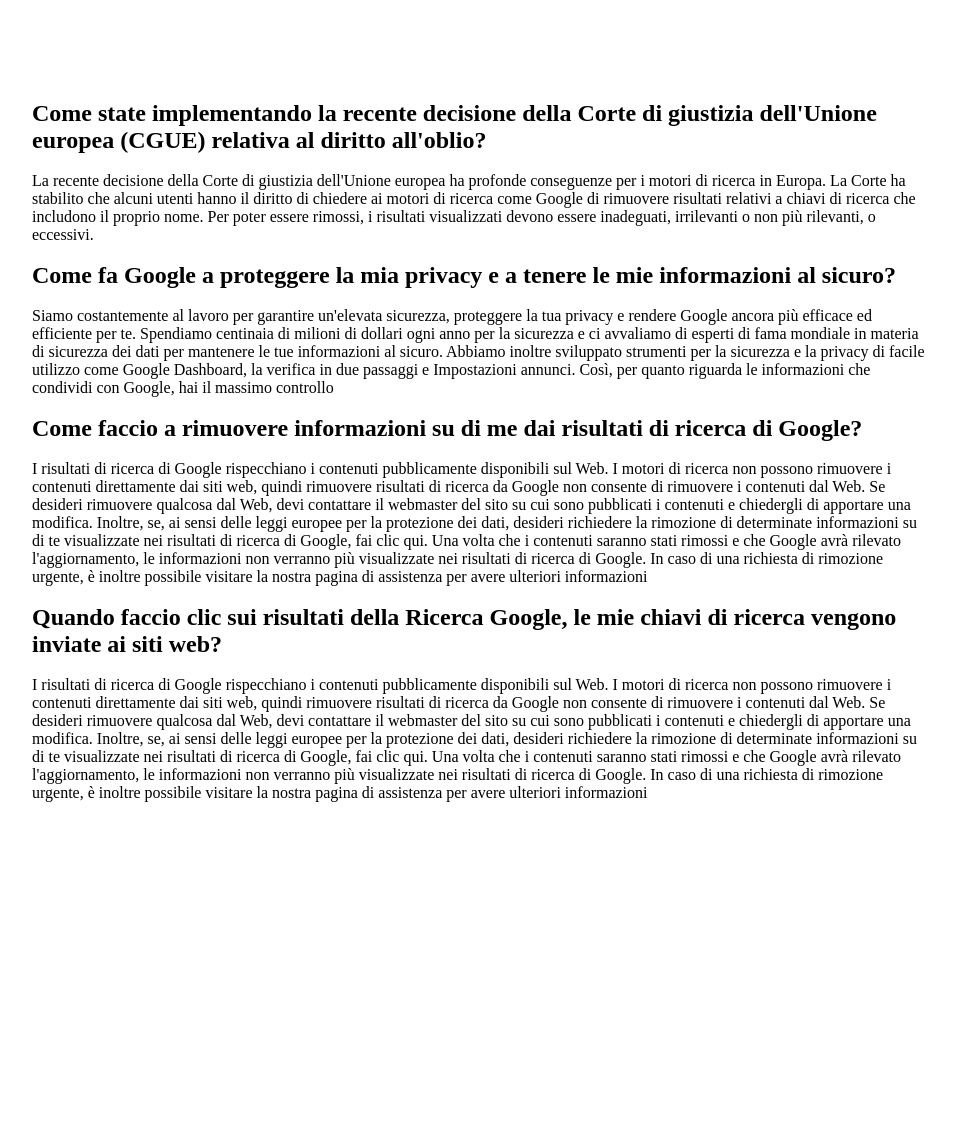
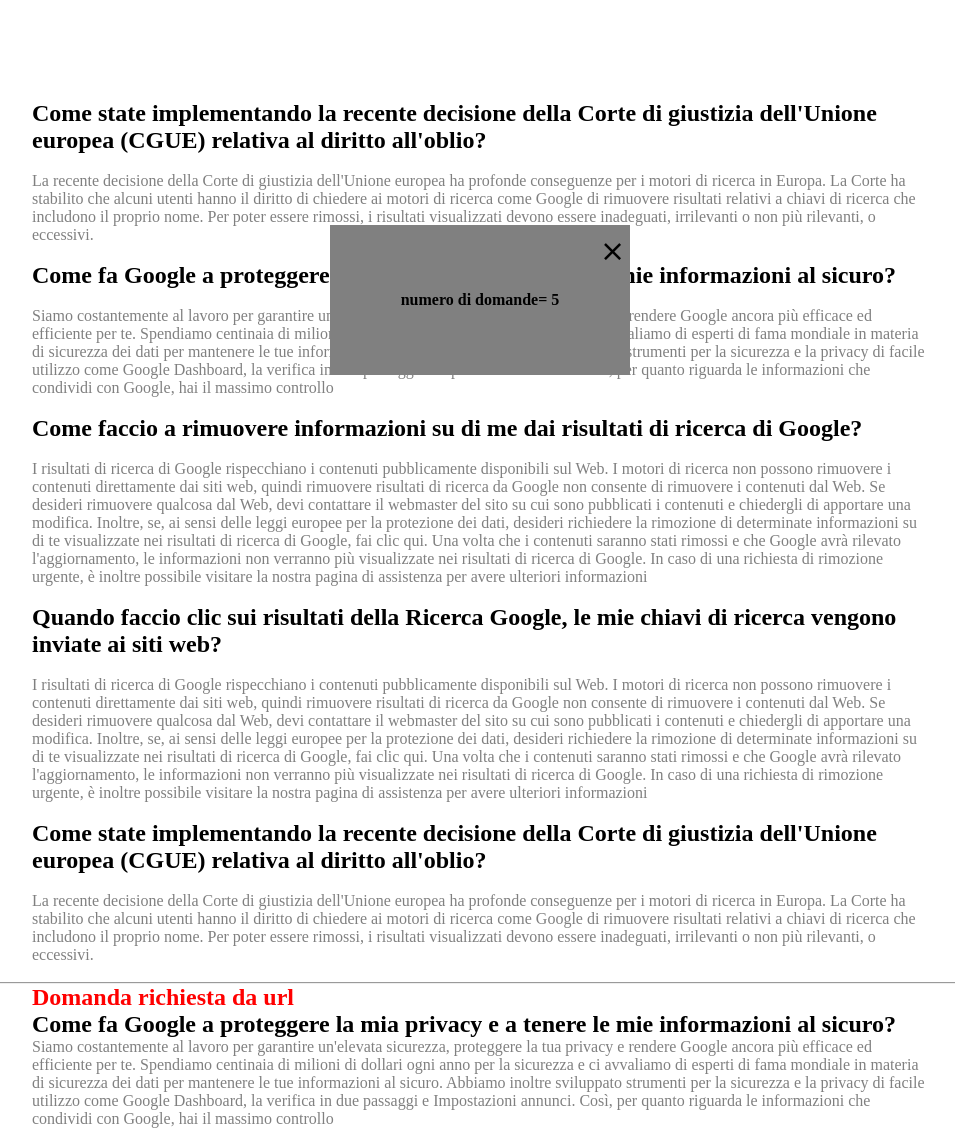
Before and after one commit to simonesasso/php-google-faq, a PHP site: page /?domanda=1 in a window 1280 px wide. Shown: the part 100-1228 px from the top of the page, without its empty margins (160-1115 px from the left). Before the commit the page ends 902 px from the top, so only its background shows below. Run offline with PHP 8.4, Linux system fonts and the light colour scheme.

Commit message:
faqgoogle

```diff
--- /dev/null
+++ b/data.php
@@ -0,0 +1,50 @@
+<?php
+$domande = [
+  [
+    "domanda" => "<h2>Come state implementando la recente decisione della Corte di giustizia dell'Unione europea (CGUE) relativa al diritto all'oblio?</h2>",
+    "risposta" => "<p>La recente decisione della Corte di giustizia dell'Unione europea ha profonde conseguenze per i motori di ricerca in Europa.
+    La Corte ha stabilito che alcuni utenti hanno il diritto di chiedere ai motori di ricerca come Google di
+    rimuovere risultati relativi a chiavi di ricerca che includono il proprio nome. Per poter essere rimossi,
+    i risultati visualizzati devono essere inadeguati, irrilevanti o non più rilevanti, o eccessivi.</p>"
+  ],
+  [
+    "domanda" => "<h2>Come fa Google a proteggere la mia privacy e a tenere le mie informazioni al sicuro?</h2>",
+    "risposta" => "<p>Siamo costantemente al lavoro per garantire un'elevata sicurezza, proteggere la tua privacy e rendere
+    Google ancora più efficace ed efficiente per te. Spendiamo centinaia di milioni di dollari ogni anno per la sicurezza e
+     ci avvaliamo di esperti di fama mondiale in materia di sicurezza dei dati per mantenere le tue informazioni al sicuro.
+     Abbiamo inoltre sviluppato strumenti per la sicurezza e la privacy di facile utilizzo come Google Dashboard, la verifica
+     in due passaggi e Impostazioni annunci. Così, per quanto riguarda le informazioni che condividi con Google, hai il massimo controllo</p>"
+  ],
+  [
+    "domanda" => "<h2>Come faccio a rimuovere informazioni su di me dai risultati di ricerca di Google?</h2>",
+    "risposta" => "<p>I risultati di ricerca di Google rispecchiano i contenuti pubblicamente disponibili sul Web.
+    I motori di ricerca non possono rimuovere i contenuti direttamente dai siti web, quindi rimuovere risultati di
+    ricerca da Google non consente di rimuovere i contenuti dal Web. Se desideri rimuovere qualcosa dal Web, devi
+    contattare il webmaster del sito su cui sono pubblicati i contenuti e chiedergli di apportare una modifica. Inoltre,
+    se, ai sensi delle leggi europee per la protezione dei dati, desideri richiedere la rimozione di determinate informazioni
+    su di te visualizzate nei risultati di ricerca di Google, fai clic qui. Una volta che i contenuti saranno stati rimossi e che
+    Google avrà rilevato l'aggiornamento, le informazioni non verranno più visualizzate nei risultati di ricerca di Google.
+    In caso di una richiesta di rimozione urgente, è inoltre possibile visitare la nostra pagina di assistenza per avere
+    ulteriori informazioni</p>"
+  ],
+  [
+    "domanda" => "<h2>Quando faccio clic sui risultati della Ricerca Google, le mie chiavi di ricerca vengono inviate ai siti web?</h2>",
+    "risposta" => "<p>I risultati di ricerca di Google rispecchiano i contenuti pubblicamente disponibili sul Web.
+    I motori di ricerca non possono rimuovere i contenuti direttamente dai siti web, quindi rimuovere risultati di
+    ricerca da Google non consente di rimuovere i contenuti dal Web. Se desideri rimuovere qualcosa dal Web, devi
+    contattare il webmaster del sito su cui sono pubblicati i contenuti e chiedergli di apportare una modifica. Inoltre,
+    se, ai sensi delle leggi europee per la protezione dei dati, desideri richiedere la rimozione di determinate informazioni
+    su di te visualizzate nei risultati di ricerca di Google, fai clic qui. Una volta che i contenuti saranno stati rimossi e che
+    Google avrà rilevato l'aggiornamento, le informazioni non verranno più visualizzate nei risultati di ricerca di Google.
+    In caso di una richiesta di rimozione urgente, è inoltre possibile visitare la nostra pagina di assistenza per avere
+    ulteriori informazioni</p>"
+  ],
+  [
+    "domanda" => "<h2>Come state implementando la recente decisione della Corte di giustizia dell'Unione europea (CGUE) relativa al diritto all'oblio?</h2>",
+    "risposta" => "<p>La recente decisione della Corte di giustizia dell'Unione europea ha profonde conseguenze per i motori di ricerca in Europa.
+    La Corte ha stabilito che alcuni utenti hanno il diritto di chiedere ai motori di ricerca come Google di
+    rimuovere risultati relativi a chiavi di ricerca che includono il proprio nome. Per poter essere rimossi,
+    i risultati visualizzati devono essere inadeguati, irrilevanti o non più rilevanti, o eccessivi.</p>"
+  ]
+];
+ ?>
--- a/index.php
+++ b/index.php
@@ -4,6 +4,7 @@
     <meta charset="utf-8">
     <title></title>
     <link rel="stylesheet" href="style.css">
+    <?php require 'data.php'; ?>
   </head>
   <body>
     <nav>
@@ -19,58 +20,42 @@
       </div>
     </nav>
 
-    </div>
+
     <div class="body-div">
      <?php
-      $domande = [
-        [
-          "domanda" => "<h2>Come state implementando la recente decisione della Corte di giustizia dell'Unione europea (CGUE) relativa al diritto all'oblio?</h2>",
-          "risposta" => "<p>La recente decisione della Corte di giustizia dell'Unione europea ha profonde conseguenze per i motori di ricerca in Europa.
-          La Corte ha stabilito che alcuni utenti hanno il diritto di chiedere ai motori di ricerca come Google di
-          rimuovere risultati relativi a chiavi di ricerca che includono il proprio nome. Per poter essere rimossi,
-          i risultati visualizzati devono essere inadeguati, irrilevanti o non più rilevanti, o eccessivi.</p>"
-        ],
-        [
-          "domanda" => "<h2>Come fa Google a proteggere la mia privacy e a tenere le mie informazioni al sicuro?</h2>",
-          "risposta" => "<p>Siamo costantemente al lavoro per garantire un'elevata sicurezza, proteggere la tua privacy e rendere
-          Google ancora più efficace ed efficiente per te. Spendiamo centinaia di milioni di dollari ogni anno per la sicurezza e
-           ci avvaliamo di esperti di fama mondiale in materia di sicurezza dei dati per mantenere le tue informazioni al sicuro.
-           Abbiamo inoltre sviluppato strumenti per la sicurezza e la privacy di facile utilizzo come Google Dashboard, la verifica
-           in due passaggi e Impostazioni annunci. Così, per quanto riguarda le informazioni che condividi con Google, hai il massimo controllo</p>"
-        ],
-        [
-          "domanda" => "<h2>Come faccio a rimuovere informazioni su di me dai risultati di ricerca di Google?</h2>",
-          "risposta" => "<p>I risultati di ricerca di Google rispecchiano i contenuti pubblicamente disponibili sul Web.
-          I motori di ricerca non possono rimuovere i contenuti direttamente dai siti web, quindi rimuovere risultati di
-          ricerca da Google non consente di rimuovere i contenuti dal Web. Se desideri rimuovere qualcosa dal Web, devi
-          contattare il webmaster del sito su cui sono pubblicati i contenuti e chiedergli di apportare una modifica. Inoltre,
-          se, ai sensi delle leggi europee per la protezione dei dati, desideri richiedere la rimozione di determinate informazioni
-          su di te visualizzate nei risultati di ricerca di Google, fai clic qui. Una volta che i contenuti saranno stati rimossi e che
-          Google avrà rilevato l'aggiornamento, le informazioni non verranno più visualizzate nei risultati di ricerca di Google.
-          In caso di una richiesta di rimozione urgente, è inoltre possibile visitare la nostra pagina di assistenza per avere
-          ulteriori informazioni</p>"
-        ],
-        [
-          "domanda" => "<h2>Quando faccio clic sui risultati della Ricerca Google, le mie chiavi di ricerca vengono inviate ai siti web?</h2>",
-          "risposta" => "<p>I risultati di ricerca di Google rispecchiano i contenuti pubblicamente disponibili sul Web.
-          I motori di ricerca non possono rimuovere i contenuti direttamente dai siti web, quindi rimuovere risultati di
-          ricerca da Google non consente di rimuovere i contenuti dal Web. Se desideri rimuovere qualcosa dal Web, devi
-          contattare il webmaster del sito su cui sono pubblicati i contenuti e chiedergli di apportare una modifica. Inoltre,
-          se, ai sensi delle leggi europee per la protezione dei dati, desideri richiedere la rimozione di determinate informazioni
-          su di te visualizzate nei risultati di ricerca di Google, fai clic qui. Una volta che i contenuti saranno stati rimossi e che
-          Google avrà rilevato l'aggiornamento, le informazioni non verranno più visualizzate nei risultati di ricerca di Google.
-          In caso di una richiesta di rimozione urgente, è inoltre possibile visitare la nostra pagina di assistenza per avere
-          ulteriori informazioni</p>"
-        ]
-      ];
 
+      // ciclo che stampa domande e risposte presenti nellarray
        foreach ($domande as  $domanda) {
         echo $domanda["domanda"] . "<br>";
         echo $domanda["risposta"] . "<br>";
 
        }
+
+       // inserire nellurl domanda=n
+       $reqfaq = $_GET["domanda"];
+       // funzione che stampa la domanda richiesta tramite url
+       function stampafaq($numq,$array)
+       {
+
+         echo "<hr><h2 class='url-q'>Domanda richiesta da url</h2>";
+         echo $array[$numq]["domanda"];
+         echo $array[$numq]["risposta"];
+
+       }
+       stampafaq($reqfaq,$domande);
+
+
       ?>
     </div>
-
+    <?php
+    // funzione che stampa finestra col numero di domande
+    function numDomande($domande)
+    {
+      $num = count($domande);
+      echo "<div id='finestra-faq'>"."<span id='close'>"."&Cross;"."</span>"."<div class='n-domande'>"."<h4>numero di domande= " . $num . "</h4>"."</div>" . "</div>";
+    }
+    numDomande($domande);
+    ?>
+    <script src="main.js" charset="utf-8"></script>
   </body>
 </html>
--- /dev/null
+++ b/main.js
@@ -0,0 +1,5 @@
+document.getElementById("close").addEventListener("click", chiudi);
+
+function chiudi() {
+ document.getElementById("finestra-faq").classList.add("hide");
+}
--- a/style.css
+++ b/style.css
@@ -36,6 +36,38 @@ p, h2{
   width: 70%;
   margin: 0 auto;
 }
+p{
+  color: grey;
+}
 .faq{
   border-bottom: 2px solid dodgerblue;
 }
+#finestra-faq{
+  position: absolute;
+  left: 50%;
+  top: 50%;
+  background-color: grey;
+  width: 300px;
+  height: 150px;
+  transform: translate(-50%,-50%);
+}
+.n-domande{
+  width: 100%;
+  height: 100%;
+  display: flex;
+  justify-content: center;
+  align-items: center;
+}
+#close{
+  position: absolute;
+  left: 90%;
+  top: 5%;
+  font-size: 30px;
+  cursor: pointer;
+}
+.hide{
+  display: none;
+}
+.url-q{
+  color: red;
+}
```
